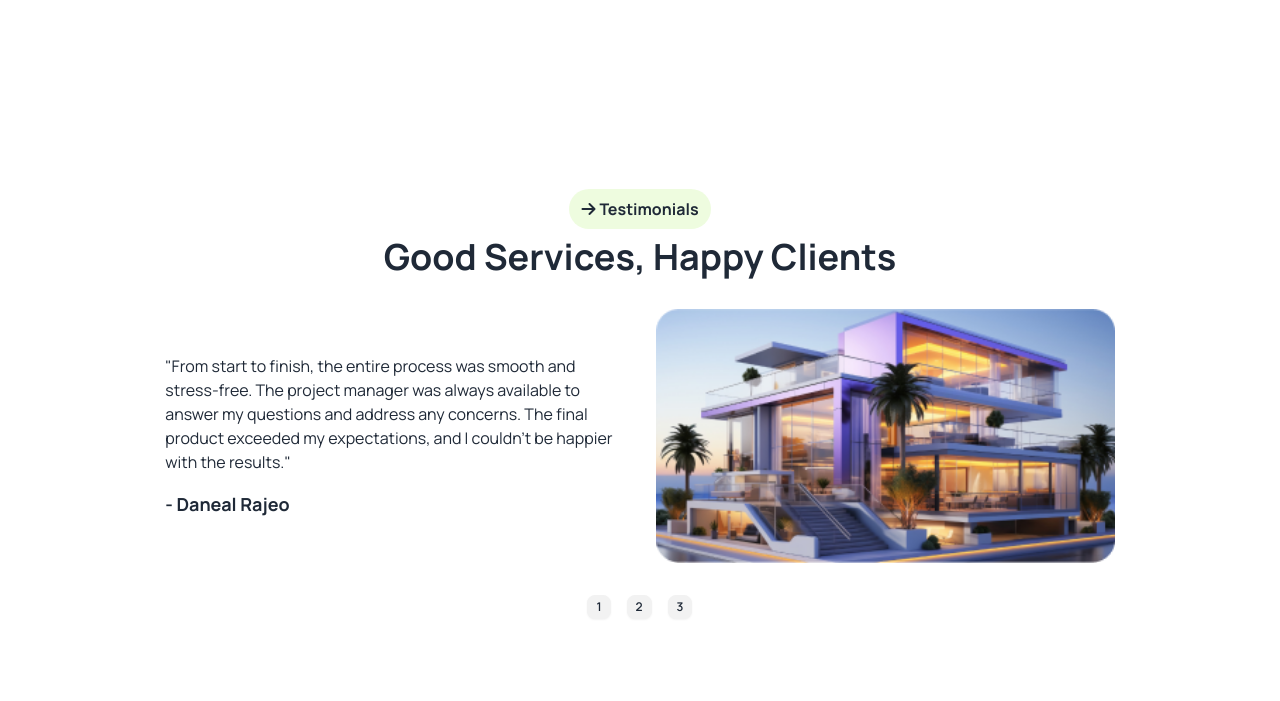
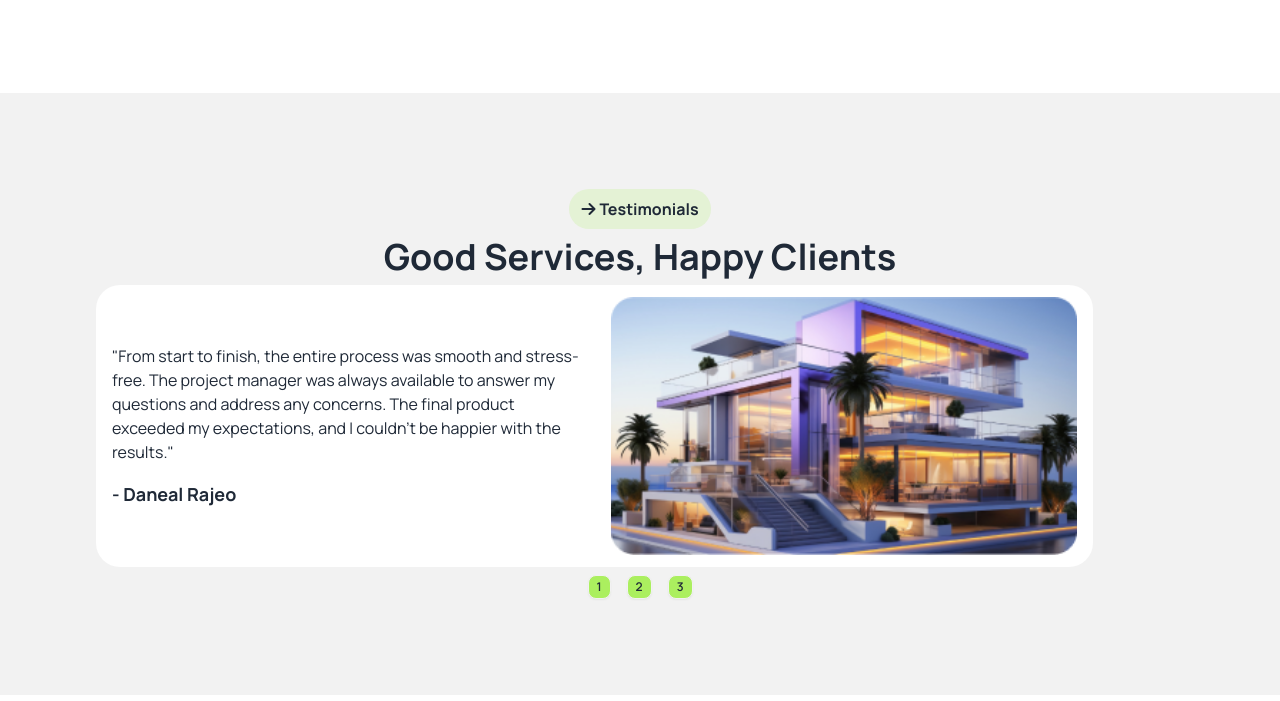
Before and after one commit to Binita-Karmakar/Assignment-Three, a plain HTML site: page index.html in a window 1280 px wide. Shown: the part 3097-3798 px from the top of the page. Drawn offline with nearby package versions, Linux system fonts and the light colour scheme.

Commit message:
Added some changes

```diff
--- a/index.html
+++ b/index.html
@@ -295,7 +295,7 @@
         </section>
 
         <!-- a section as per my choice -->
-        <section class="md:w-11/12 mx-auto space-y-2 p-4 md:p-24">
+        <section class="bg-base-200 space-y-2 p-4 md:p-24">
             <button
                 class="flex justify-self-center items-center space-x-1 bg-[#ABEF5F] bg-opacity-20 px-3 py-2 rounded-3xl">
                 <i class="fa-solid fa-arrow-right"></i>
@@ -304,7 +304,7 @@
             <h2 class="text-4xl font-bold text-center">
                 Good Services, Happy Clients
             </h2>
-            <div class="carousel py-6">
+            <div class="md:w-11/12 mx-auto carousel bg-white rounded-3xl py-3">
                 <!-- slide 1 -->
                 <div id="slide1" class="carousel-item relative max-w-fit">
                     <div class="flex items-center flex-col lg:flex-row">
@@ -343,9 +343,10 @@
                         <!-- text content -->
                         <div class="flex-1 md:px-4">
                             <p>"The construction team was very respectful of our property and cleaned up after
-                                themselves each day. They were also flexible and accommodating when we needed to make changes to
+                                themselves each day. They were also flexible and accommodating when we needed to make
+                                changes to
                                 the original plans."</p>
-                                <h3 class="text-lg font-bold pt-4">- C. Morgan</h3>
+                            <h3 class="text-lg font-bold pt-4">- C. Morgan</h3>
                         </div>
                         <!-- image content -->
                         <div class="flex-1 md:px-4">
@@ -356,9 +357,9 @@
                 </div>
             </div>
             <div class="flex w-full justify-center gap-4">
-                <a href="#slide1" class="btn btn-xs">1</a>
-                <a href="#slide2" class="btn btn-xs">2</a>
-                <a href="#slide3" class="btn btn-xs">3</a>
+                <a href="#slide1" class="btn btn-xs bg-[#ABEF5F]">1</a>
+                <a href="#slide2" class="btn btn-xs bg-[#ABEF5F]">2</a>
+                <a href="#slide3" class="btn btn-xs bg-[#ABEF5F]">3</a>
             </div>
         </section>
 
```
